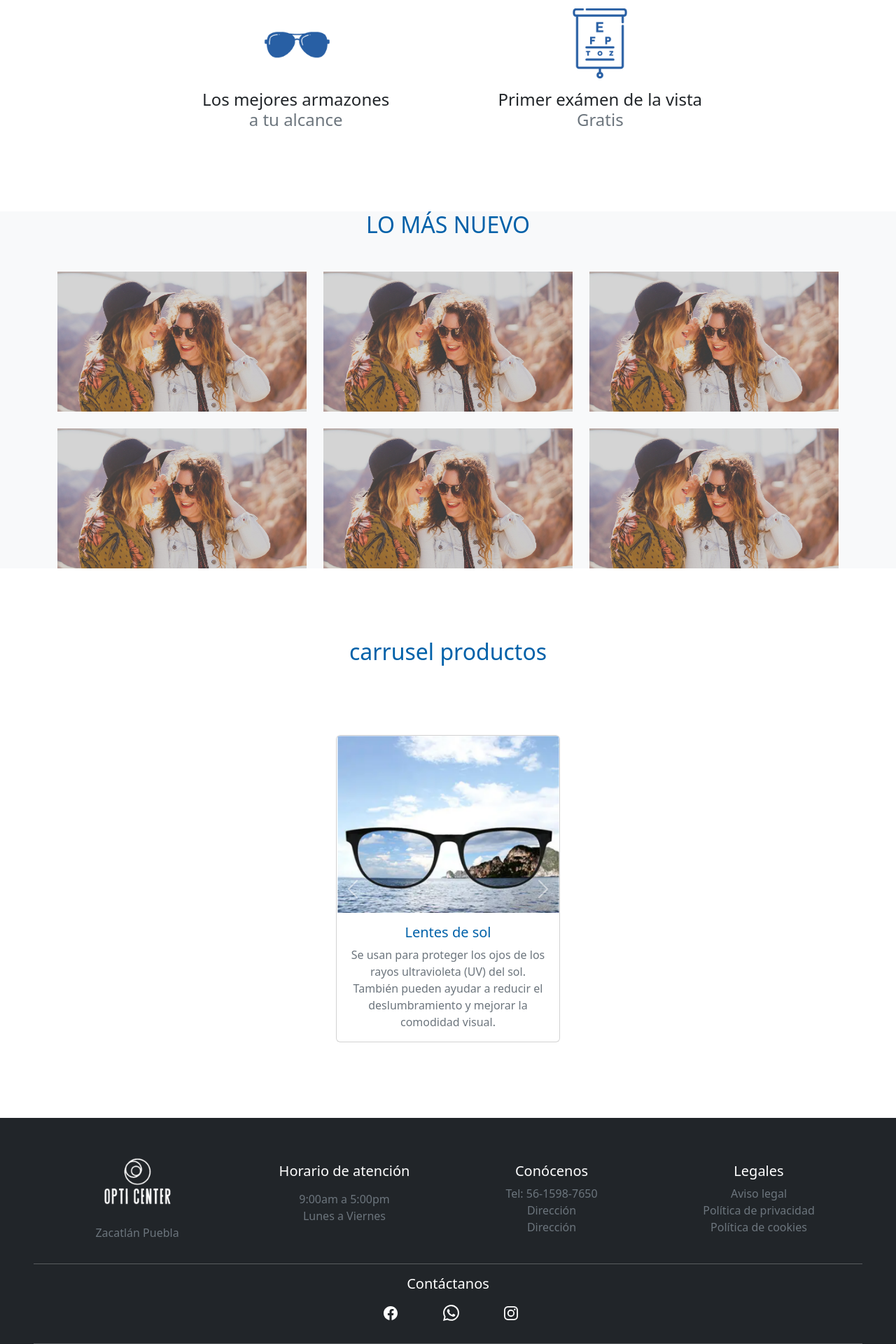
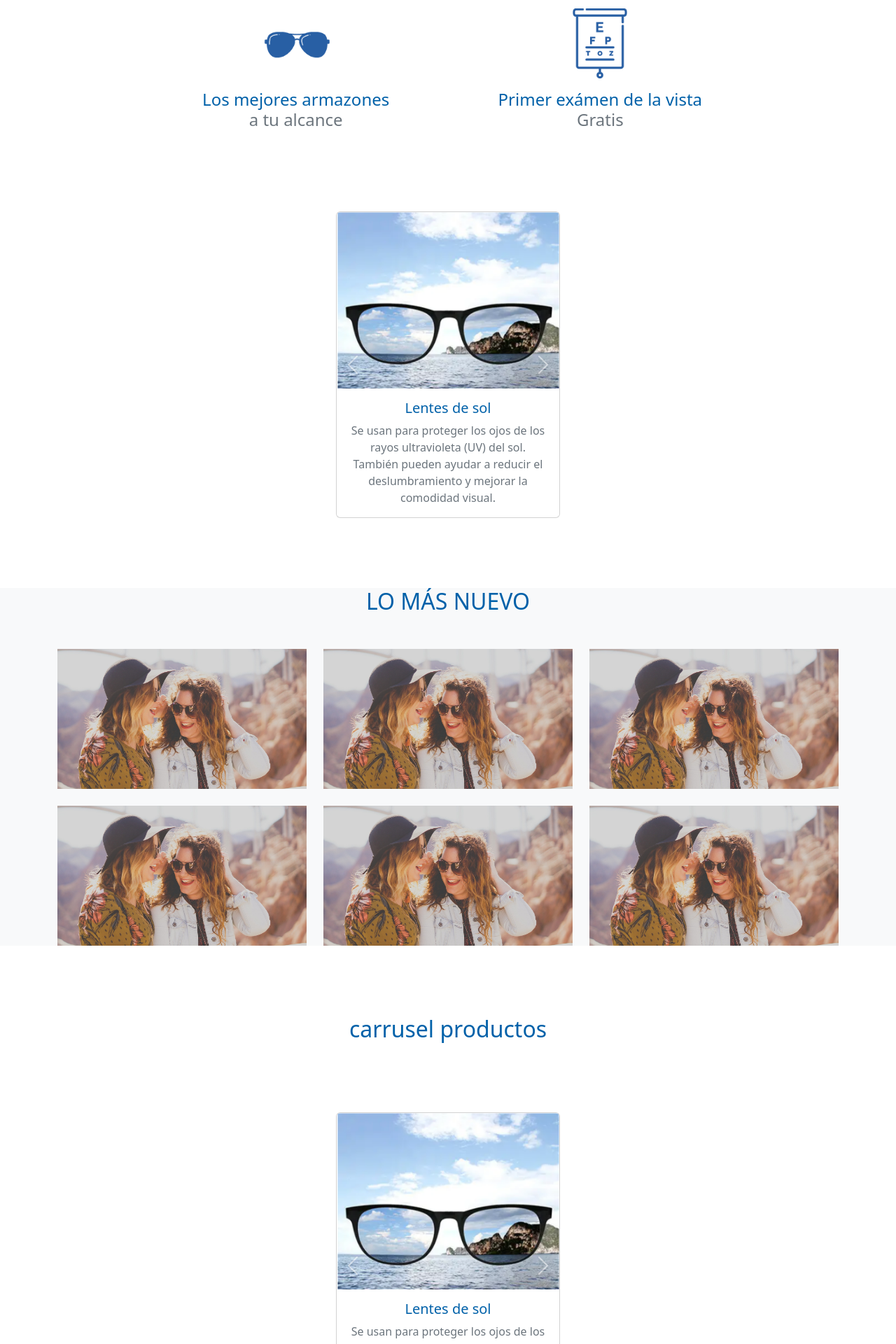
Before and after one commit to MeliBis/opticenter, a React (Vite) app: page /productos in a window 1280 px wide. Shown: the part 760-2680 px from the top of the page at 70% size. Built offline with nearby package versions, Linux system fonts and the light colour scheme.

Commit message:
se agrega img en pag productos

```diff
--- a/src/Components/Generales/Footer.jsx
+++ b/src/Components/Generales/Footer.jsx
@@ -6,82 +6,78 @@ const Footer = () => {
     <footer className="bg-gray-800 py-2 margen">
       <div className="container-fluid text-center">
         <div className="row p-5 bg-dark text-white ">
-          <div className="col-xs-12 col-md-6 col-lg-3 text-center">
+          <div className="col-xs-12 col-md-6 col-lg-4 text-center">
             <Link className="navbar-brand " to="/">
               <img src={imgLogo} alt="" width={100} height={100} />
             </Link>
             <p className="pt-1  text-secondary text-decoration-none">
-              Zacatlán Puebla
+              Zacatlán, Puebla
             </p>
           </div>
-          <div className="col-xs-12 col-md-6 col-lg-3">
+
+          <div className="col-xs-12 col-md-6 col-lg-2">
             <p className="h5 mb-3 mt-3">Horario de atención</p>
-
-            <div></div>
+          <div>
+              <Link className="text-secondary text-decoration-none">
+                9:00am a 8:00pm
+              </Link>
+          </div>
             <div>
               <Link className="text-secondary text-decoration-none">
-                9:00am a 5:00pm
-              </Link>
-            </div>
-
-            <div>
-              <Link className="text-secondary text-decoration-none">
-                Lunes a Viernes
+                Lunes a Domingo
               </Link>
             </div>
           </div>
-          <div className="col-xs-12 col-md-6 col-lg-3 ">
-            <p className="h5  mt-3 ">Conócenos</p>
-
+          <div className="col-xs-12 col-md-6 col-lg-2">
+            <p className="h5 mb-3 mt-3">No dudes en llamarnos</p>
+          <div>
+              <h6 className="text-secondary text-decoration-none">
+                <b>Sucursal Matamoros </b>
+              </h6>
+              <h6 className="text-secondary text-decoration-none">
+                Tel: 797-121-4538
+              </h6>
+          </div>
             <div>
-              <Link className="text-secondary text-decoration-none">
-                Tel: 56-1598-7650
+              <h6 className="text-secondary text-decoration-none">
+                <b>Sucursal zona Centro</b>
+              </h6>
+              <h6 className="text-secondary text-decoration-none">
+                Tel: 797-141-5421
+              </h6>
+            </div>
+            <div>
+              <h6 className="text-secondary text-decoration-none">
+                <b>Telefóno fijo</b>
+              </h6>
+              <h6 className="text-secondary text-decoration-none">
+                Tel: 797-104-0477
+              </h6>
+            </div>
+          </div>
+          <div className="col-xs-12 col-md-6 col-lg-2 ">
+            <p className="h5  mt-3 ">Nos encuentras en</p>
+            <div>
+              <Link to='https://acortar.link/KlUlRH'className="text-secondary text-decoration-none link-warning" target="_blank">
+                Sucursal Boulevard Matamoros
               </Link>
             </div>
             <div>
-              <Link className="text-secondary text-decoration-none">
-                Dirección
-              </Link>
-            </div>
-            <div>
-              <Link className="text-secondary text-decoration-none">
-                Dirección
+              <Link to='https://acortar.link/BZRwEJ' className="text-secondary text-decoration-none link-warning"target="_blank">
+                Sucursal zona Centro
               </Link>
             </div>
             <div>
               <Link className="text-secondary text-decoration-none"></Link>
             </div>
+            <div>
+
+            </div>
+
+
           </div>
-          <div className="col-xs-12 col-md-6 col-lg-3 ">
-            <div className="h5 mt-3 ">Legales</div>
-            <ul className="list-group list-unstyled ">
-              <li>
-                <Link
-                  className=" text-decoration-none text-secondary link-warning"
-                  to="aviso-legal.html"
-                >
-                  Aviso legal
-                </Link>
-              </li>
-              <li>
-                <Link
-                  className=" text-decoration-none text-secondary link-warning"
-                  to="politica-privacidad.html"
-                >
-                  Política de privacidad
-                </Link>
-              </li>
-              <li>
-                <Link
-                  className=" text-decoration-none text-secondary link-warning"
-                  to="politica-cookies.html"
-                >
-                  Política de cookies
-                </Link>
-              </li>
-            </ul>
-            <div></div>
-          </div>
+
+
 
           <hr className="mt-3" />
           <div className="col-xs-12 col-md-6 col-lg-3 container-fluid">
--- a/src/Components/Home/Section2Gallery.jsx
+++ b/src/Components/Home/Section2Gallery.jsx
@@ -86,8 +86,8 @@ const Section2Gallery = () => {
               <img className="img-fluid" src={imgGaleria4} alt="..." />
             </a>
             <div className="portfolio-caption">
-              <div className="portfolio-caption-heading">Southwest</div>
-              <div className="portfolio-caption-subheading text-muted">Website Design</div>
+              <div className="portfolio-caption-heading">Prueba</div>
+              <div className="portfolio-caption-subheading text-muted">Lentes de moda</div>
             </div>
           </div>
         </div>
--- a/src/Components/Pages/ProductsPage.jsx
+++ b/src/Components/Pages/ProductsPage.jsx
@@ -1,4 +1,5 @@
 import CarouselProducts from "../Products-services/CarouselProducts"
+import CarouselProductsArmazon from "../Products-services/CarouselProductsArmazon"
 import GalleryProducts from "../Products-services/GalleryProducts"
 import IconosProducts from "../Products-services/IconosProducts"
 import IntroProducts from "../Products-services/IntroProducts"
@@ -8,6 +9,8 @@ const ProductsPage = () => {
     <div>
       <IntroProducts/>
       <IconosProducts/>
+      <CarouselProductsArmazon/>
+
       <GalleryProducts/>
       <h2 className="container margen text-center">carrusel productos</h2>
       <CarouselProducts/>
--- /dev/null
+++ b/src/Components/Products-services/CarouselProductsArmazon.jsx
@@ -0,0 +1,69 @@
+import imgContacto from '../../assets/products/contacto.png'
+import imgSol from '../../assets/products/sol.png'
+import imgProguesivos from '../../assets/products/progresivos.png'
+const CarouselProductsArmazon = () => {
+  return (
+    <div className=" container d-flex justify-content-center margen">
+    {/*       <h2 className='text-center'>Testimonios</h2>
+     */}{" "}
+    <div
+      id="carouselExampleAutoplaying"
+      className="carousel slide  text-center "
+      data-bs-ride="carousel"
+    >
+      <div className="carousel-inner  ">
+        <div className="carousel-item active ">
+          <div className="card card-testimonial_style" style={{ width: "20rem" }}>
+            <img src={imgSol} className="card-img-top" alt="..." />
+            <div className="card-body">
+              <h5 className="card-title">Lentes de sol</h5>
+              <p className="card-text text-secondary">
+              Se usan para proteger los ojos de los rayos ultravioleta (UV) del sol. También pueden ayudar a reducir el deslumbramiento y mejorar la comodidad visual.              </p>
+            </div>
+          </div>
+        </div>
+        <div className="carousel-item">
+        <div className="card card-testimonial_style" style={{ width: "18rem" }}>
+            <img src={imgProguesivos} className="card-img-top" alt="..." />
+            <div className="card-body">
+              <h5 className="card-title">Lentes progresivas</h5>
+              <p className="card-text text-secondary">
+              Son lentes multifocales que no tienen líneas visibles. Ofrecen una visión clara a todas las distancias.              </p>
+            </div>
+          </div>
+        </div>
+        <div className="carousel-item">
+        <div className="card card-testimonial_style" style={{ width: "18rem" }}>
+            <img src={imgContacto} className="card-img-top" alt="..." />
+            <div className="card-body">
+              <h5 className="card-title"> Lentes de contacto </h5>
+              <p className="card-text text-secondary">
+                Son lentes delgadas que se colocan sobre la superficie del ojo. Se pueden usar para corregir la visión, mejorar la comodidad visual o por razones cosméticas.              </p>
+            </div>
+          </div>
+        </div>
+      </div>
+      <button
+        className="carousel-control-prev"
+        type="button"
+        data-bs-target="#carouselExampleAutoplaying"
+        data-bs-slide="prev"
+      >
+        <span className="carousel-control-prev-icon" aria-hidden="true" />
+        <span className="visually-hidden">Previous</span>
+      </button>
+      <button
+        className="carousel-control-next"
+        type="button"
+        data-bs-target="#carouselExampleAutoplaying"
+        data-bs-slide="next"
+      >
+        <span className="carousel-control-next-icon" aria-hidden="true" />
+        <span className="visually-hidden">Next</span>
+      </button>
+    </div>
+  </div>
+  )
+}
+
+export default CarouselProductsArmazon
--- a/src/Components/Products-services/IntroProducts.jsx
+++ b/src/Components/Products-services/IntroProducts.jsx
@@ -1,5 +1,5 @@
 import { Link } from "react-router-dom"
-import imgProduct from '../../assets/products/gafas.png'
+import imgProduct from '../../assets/products/gafas-products.png'
 
 const IntroProducts = () => {
   return (
@@ -14,9 +14,7 @@ const IntroProducts = () => {
             <h2 className="display-5 fw-bold lh-1 mb-3">Tus ojos merecen lo mejor,<span className="text-warning">elige nuestros armazones  </span> </h2>
             <p className="lead">Armazones para hombres, mujeres y niños."</p>
             <div className="d-grid gap-2 d-md-flex justify-content-md-start">
-              <Link to='/menu' className="text-reset">
-              <button type="button" className="btn btn-secondary btn-lg px-4">Ver más</button>
-              </Link>
+
 
             </div>
           </div>
--- a/src/index.css
+++ b/src/index.css
@@ -3,12 +3,13 @@
 :root{
     --main-color:#0061A9;
     --second-color:;
-    --acento:;
+    --acento:#ffc107;
     --white:#fff;
 }
-h1,h2,h5{
+h1,h2,h4,h5{
   color: var(--main-color);
 }
+
 .btn-general{
     background-color:white ;
     padding: 10px 20px;
@@ -18,7 +19,7 @@ h1,h2,h5{
   background-color: var(--main-color);
   font-size: 16px;
   margin-top: 5px;
-  padding: 10px 15px;
+  padding: 10px 20px;
   color: var(--white);
    transition: 0.5s ease;
  }
@@ -89,8 +90,7 @@ color: var(--main-color);
 .gallery-row .gallery-column .gallery-img:hover{
   filter: grayscale(0) brightness(1);
 }
-/* @media  screen and(max-width: 680px){
-  .gallery-row .gallery-column{
-    flex: 50%;
-  }
-} */
+/* servicio-home */
+.services-text:hover{
+  color: var(--acento);
+}
```
Also changed, not shown: src/Components/About/About.jsx (+13 -8 lines), src/Components/Contact/Contact.jsx (+10 -8 lines), src/Components/Home/Services/Services.jsx (+12 -17 lines), src/assets/products/gafas-product.png (added), src/assets/products/gafas-products.png (added).
